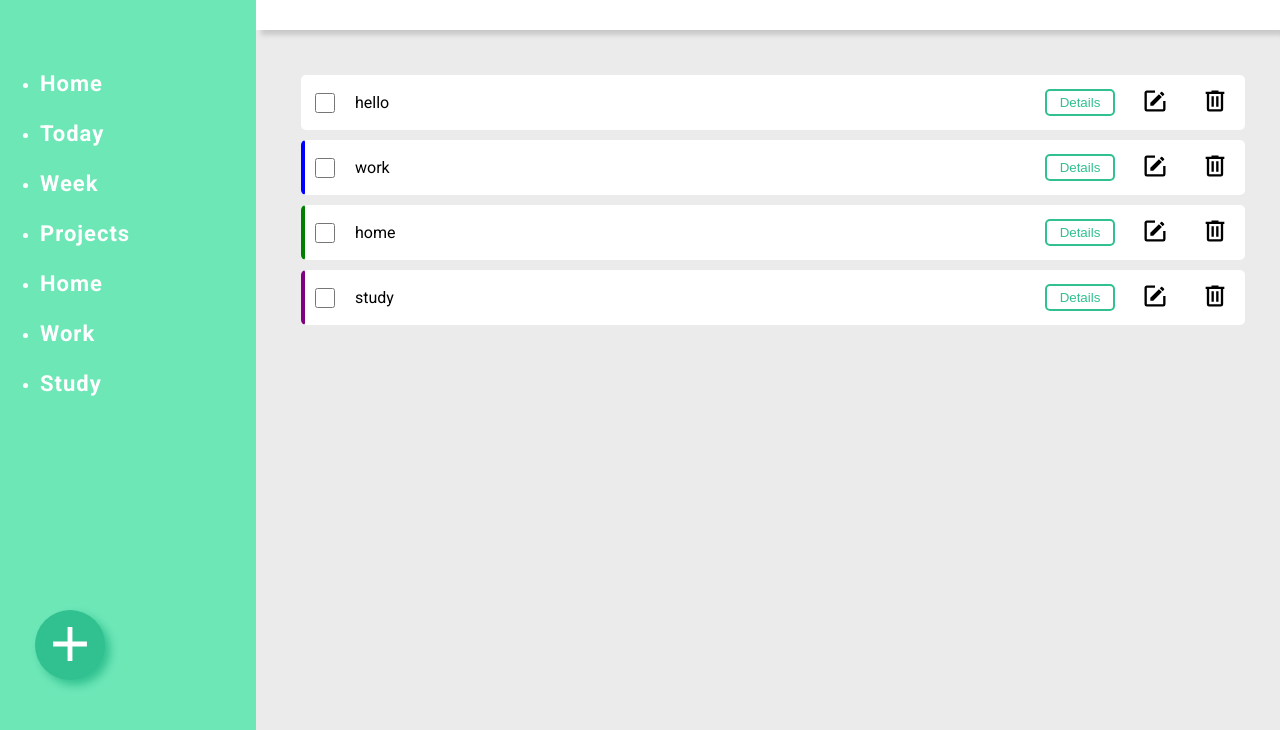
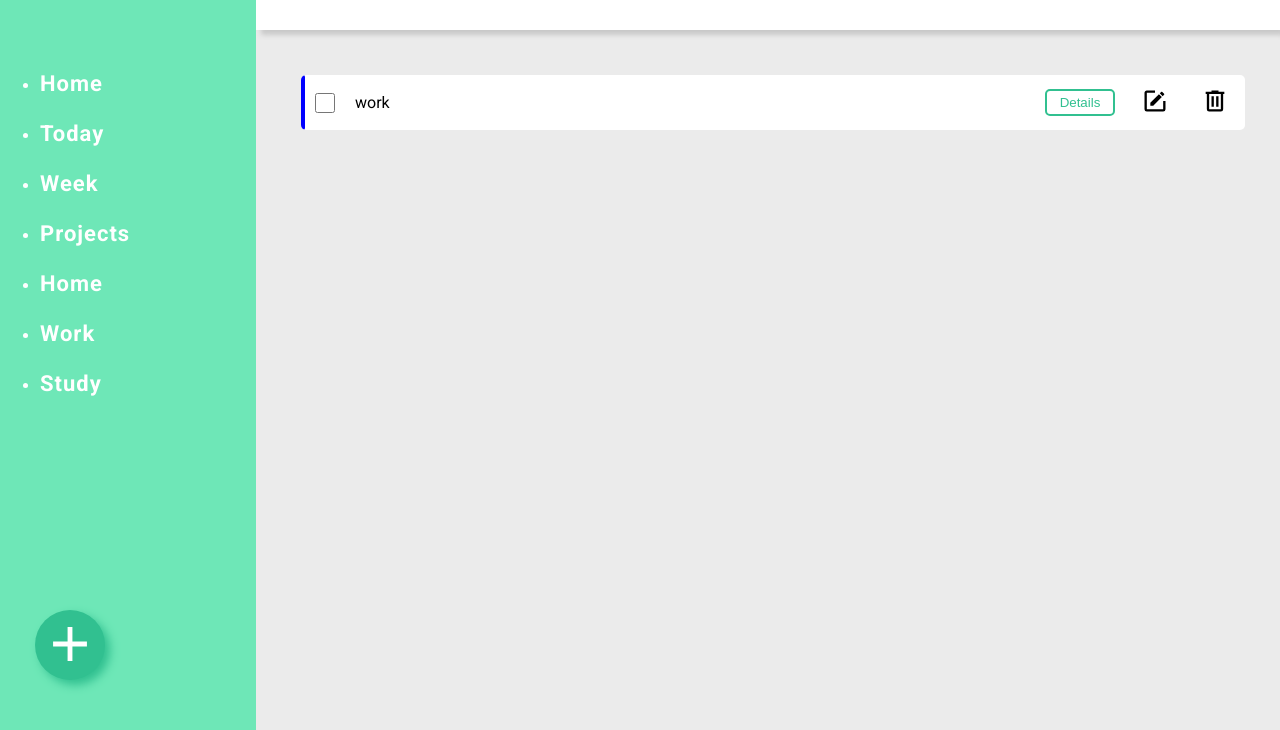
Before and after one commit to VenderV2/To-do-list, a website: page src/index.html in a window 1280 px wide. Shown: the part 70-800 px from the top of the page. Drawn offline with Linux system fonts and the light colour scheme.

Commit message:
complete filter function so that Project tabs can be implemented

```diff
--- a/src/index.html
+++ b/src/index.html
@@ -48,7 +48,7 @@
         <div class="header">
 
         </div>
-        <div class="main-area">
+        <div class="main-area" id="main-area">
 
         </div>
     </div>
--- a/src/script.js
+++ b/src/script.js
@@ -352,18 +352,23 @@ function createPlaceHolders() {
 }
 createPlaceHolders()
 
-function filterLibrary(projectName) {
-    const filteredLibraryByProperties = [];
-    function filter_projectType() {
-        library.forEach(entry => {
-            filteredLibraryByProperties.push(entry.projectType)
-        });
-        return filteredLibraryByProperties;
-    }
-    filter_projectType()
 
 
-    console.log(filteredLibraryByProperties)
+function CreateFilteredList(projectName) {
+    function ClearPage() {
+        const element = document.getElementById("main-area");
+        while (element.firstChild) {
+        element.removeChild(element.firstChild);
+        }
+    }
+    ClearPage();
+    function filterLibrary(projectName) {
+        library.forEach(entry => {
+            if (entry.projectType == projectName) {
+                CreateToDoElement(entry.title, entry.details, entry.dueDate, entry.projectType)
+            }
+        });
+    }
+    filterLibrary(projectName);
 }
-filterLibrary()
-// console.log(library[0].projectType)
+CreateFilteredList('work')
```
